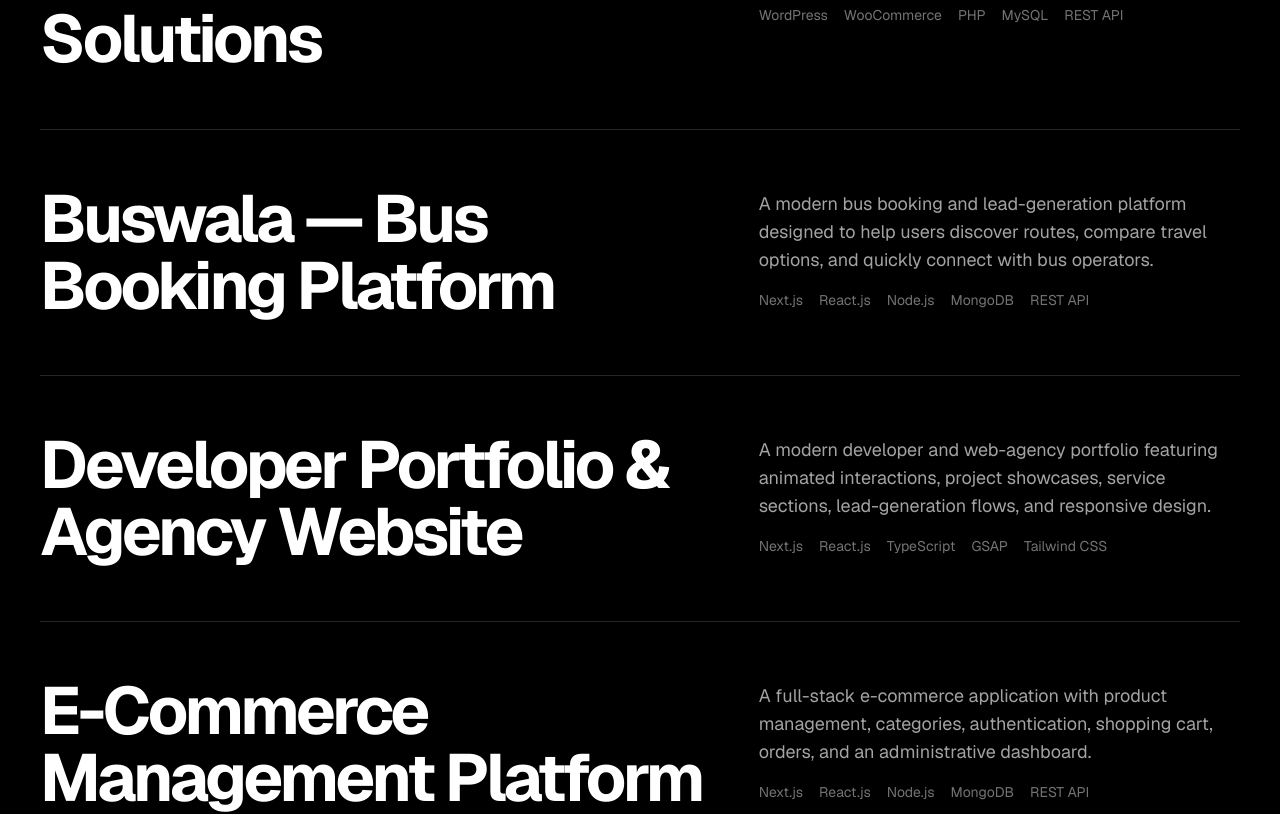
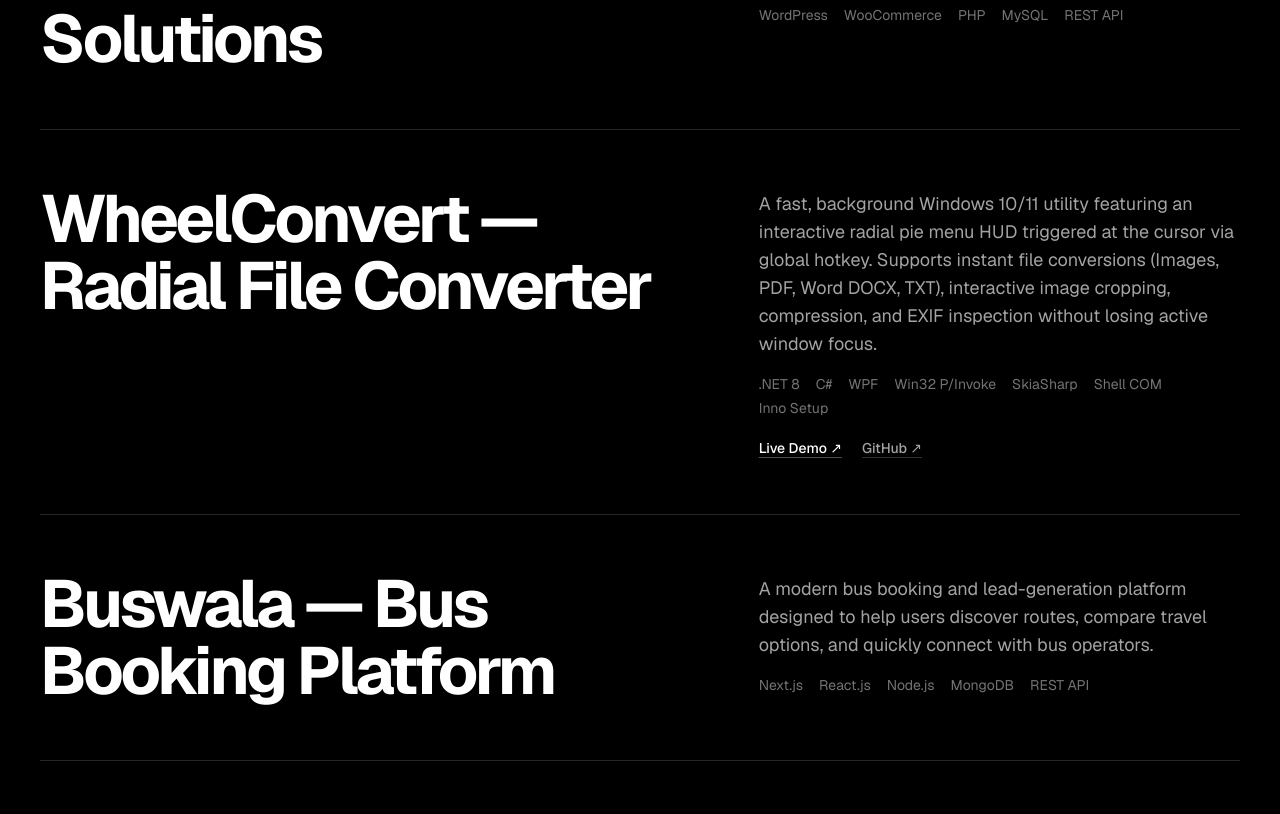
Before and after one commit to taruncodes9/tarun-portfolio, a Next.js app: page / in a window 1280 px wide. Shown: the part 3440-4254 px from the top of the page. Built offline with nearby package versions, Linux system fonts and the light colour scheme.

Commit message:
feat: showcase WheelConvert desktop tool in portfolio

```diff
--- a/components/Projects.tsx
+++ b/components/Projects.tsx
@@ -151,6 +151,30 @@ export default function Projects() {
                     <li key={tech}>{tech}</li>
                   ))}
                 </ul>
+                {(project.href || project.github) && (
+                  <div className="mt-5 flex items-center gap-5 text-sm">
+                    {project.href && (
+                      <a
+                        href={project.href}
+                        target="_blank"
+                        rel="noopener noreferrer"
+                        className="inline-flex items-center gap-1.5 font-medium text-white underline decoration-white/30 underline-offset-4 hover:decoration-white transition"
+                      >
+                        Live Demo ↗
+                      </a>
+                    )}
+                    {project.github && (
+                      <a
+                        href={project.github}
+                        target="_blank"
+                        rel="noopener noreferrer"
+                        className="inline-flex items-center gap-1.5 font-medium text-gray-400 underline decoration-gray-400/30 underline-offset-4 hover:text-white hover:decoration-white transition"
+                      >
+                        GitHub ↗
+                      </a>
+                    )}
+                  </div>
+                )}
               </div>
             </div>
           </li>
--- a/data/content.ts
+++ b/data/content.ts
@@ -40,6 +40,10 @@ export const skills = [
   "GitHub",
   "Postman",
   "GSAP",
+  "C#",
+  ".NET 8",
+  "WPF",
+  "Win32 API",
 ] as const;
 
 export type ProjectVisualKind = "delivery" | "engine" | "hub" | "handshake";
@@ -50,6 +54,8 @@ export interface Project {
   stack: readonly string[];
   /** Which schematic appears in the hover preview. */
   visual: ProjectVisualKind;
+  href?: string;
+  github?: string;
 }
 
 export const projects: readonly Project[] = [
@@ -118,6 +124,24 @@ export const projects: readonly Project[] = [
   // --------------------------------------------------
   // PERSONAL / PORTFOLIO PROJECTS
   // --------------------------------------------------
+
+  {
+    title: "WheelConvert — Radial File Converter",
+    description:
+      "A fast, background Windows 10/11 utility featuring an interactive radial pie menu HUD triggered at the cursor via global hotkey. Supports instant file conversions (Images, PDF, Word DOCX, TXT), interactive image cropping, compression, and EXIF inspection without losing active window focus.",
+    stack: [
+      ".NET 8",
+      "C#",
+      "WPF",
+      "Win32 P/Invoke",
+      "SkiaSharp",
+      "Shell COM",
+      "Inno Setup",
+    ],
+    visual: "engine",
+    href: "https://taruncodes9.github.io/WheelConvert/",
+    github: "https://github.com/taruncodes9/WheelConvert",
+  },
 
   {
     title: "Buswala — Bus Booking Platform",
```
Also changed, not shown: 3 other files (tests, documents, lock files or other folders).
